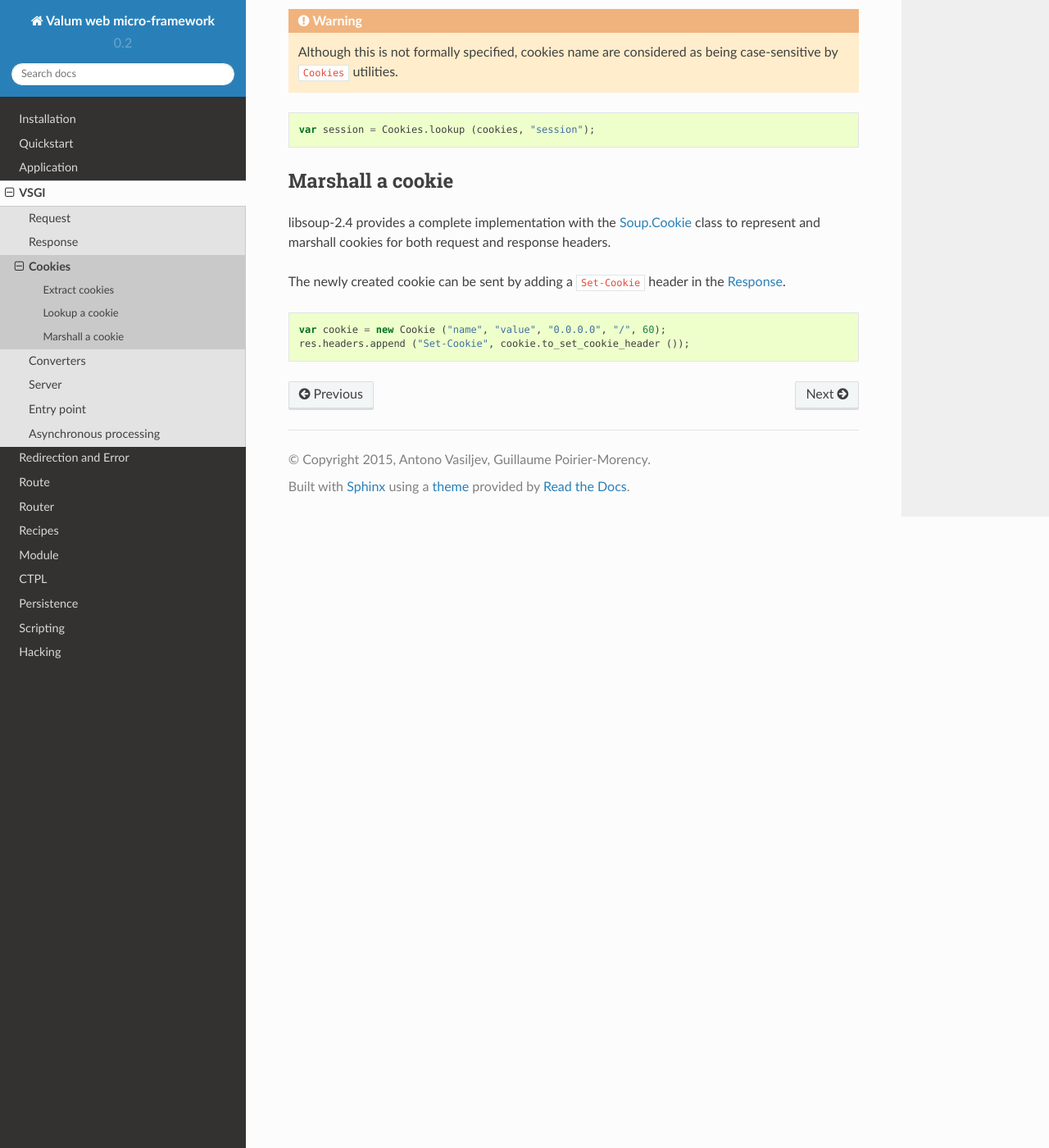
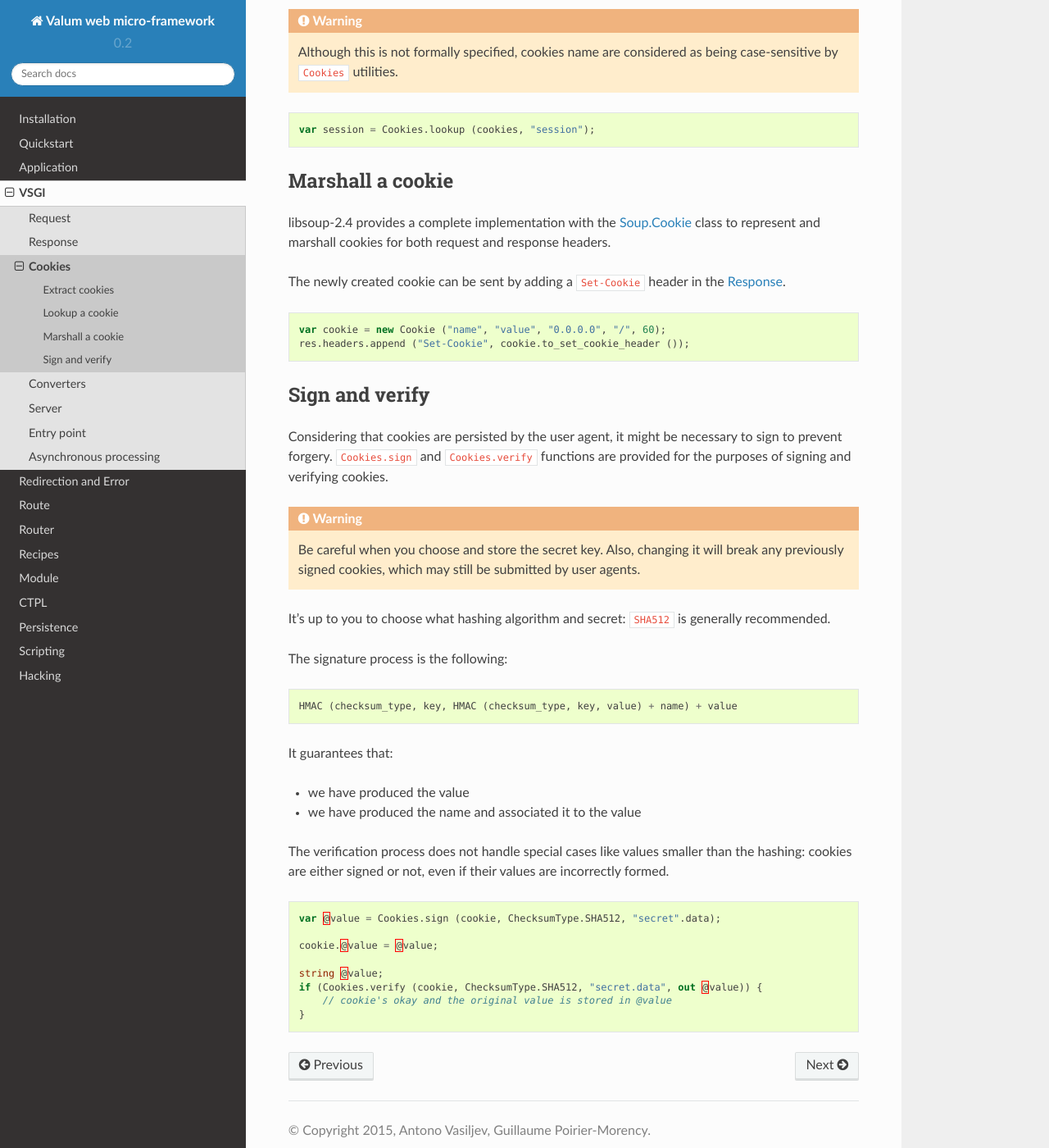
Before and after one commit to valum-framework/vsgi, a Sphinx documentation site: the page built from docs/vsgi/cookies.rst, in a window 1280 px wide and 1400 px high, scrolled down 1208 px. Shown: the whole window at 82% size. Built offline with Sphinx 7.4.7 and the Read the Docs theme 2.0.0, drawn with Linux system fonts in a browser that asks for light colours; pages that are not in the unit, such as notebooks, are missing from menus.

Commit message:
Provide 'sign' and 'verify' to secure cookies with HMAC
The two functions are very basic and provide a layer of security for
cookies.

 - sign cookies with HMAC given a cookie, checksum type and secret key
 - verify a previously signed cookie using the same checksum type and
   secret key

The computed signature is:

    HMAC(checksum_type, key, HMAC(checksum_type, key, value) + name) + value

It guarantees that we have produced the value and associated it with a
name, which are the only data sent back by the user agent.

It's up to the developer to decide what hash algorithm to use and how to
handle its secret key.

The reverse procedure firstly check the length of a signature using
checksum_type on an arbitrary string so that it can extract the checksum
from the value without the need of any separator.

Add tests to handle specific cases:

 - signing an empty cookie
 - signing and verifying
 - verifying a cookie
 - verifying a too small signature

Add documentation to cover 'sign' and 'verify' processes.

fixup

```diff
--- a/docs/vsgi/cookies.rst
+++ b/docs/vsgi/cookies.rst
@@ -86,3 +86,45 @@
 
     var cookie = new Cookie ("name", "value", "0.0.0.0", "/", 60);
     res.headers.append ("Set-Cookie", cookie.to_set_cookie_header ());
+
+Sign and verify
+---------------
+
+Considering that cookies are persisted by the user agent, it might be necessary
+to sign to prevent forgery. ``Cookies.sign`` and ``Cookies.verify`` functions
+are provided for the purposes of signing and verifying cookies.
+
+.. warning::
+
+    Be careful when you choose and store the secret key. Also, changing it will
+    break any previously signed cookies, which may still be submitted by user
+    agents.
+
+It's up to you to choose what hashing algorithm and secret: ``SHA512`` is
+generally recommended.
+
+The signature process is the following:
+
+::
+
+    HMAC (checksum_type, key, HMAC (checksum_type, key, value) + name) + value
+
+It guarantees that:
+
+-   we have produced the value
+-   we have produced the name and associated it to the value
+
+The verification process does not handle special cases like values smaller than
+the hashing: cookies are either signed or not, even if their values are
+incorrectly formed.
+
+.. code:: vala
+
+    var @value = Cookies.sign (cookie, ChecksumType.SHA512, "secret".data);
+
+    cookie.@value = @value;
+
+    string @value;
+    if (Cookies.verify (cookie, ChecksumType.SHA512, "secret.data", out @value)) {
+        // cookie's okay and the original value is stored in @value
+    }
```
Also changed, not shown: 3 other files.
